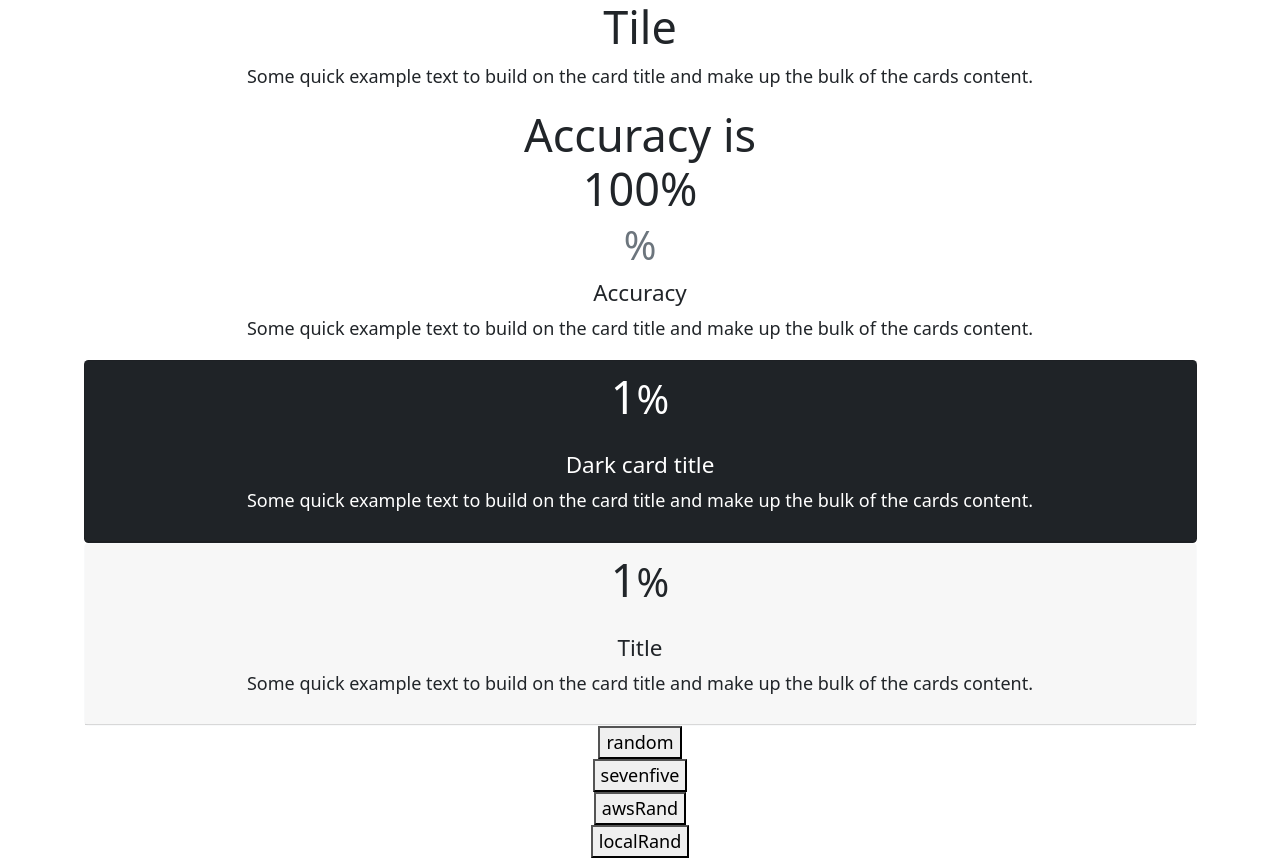
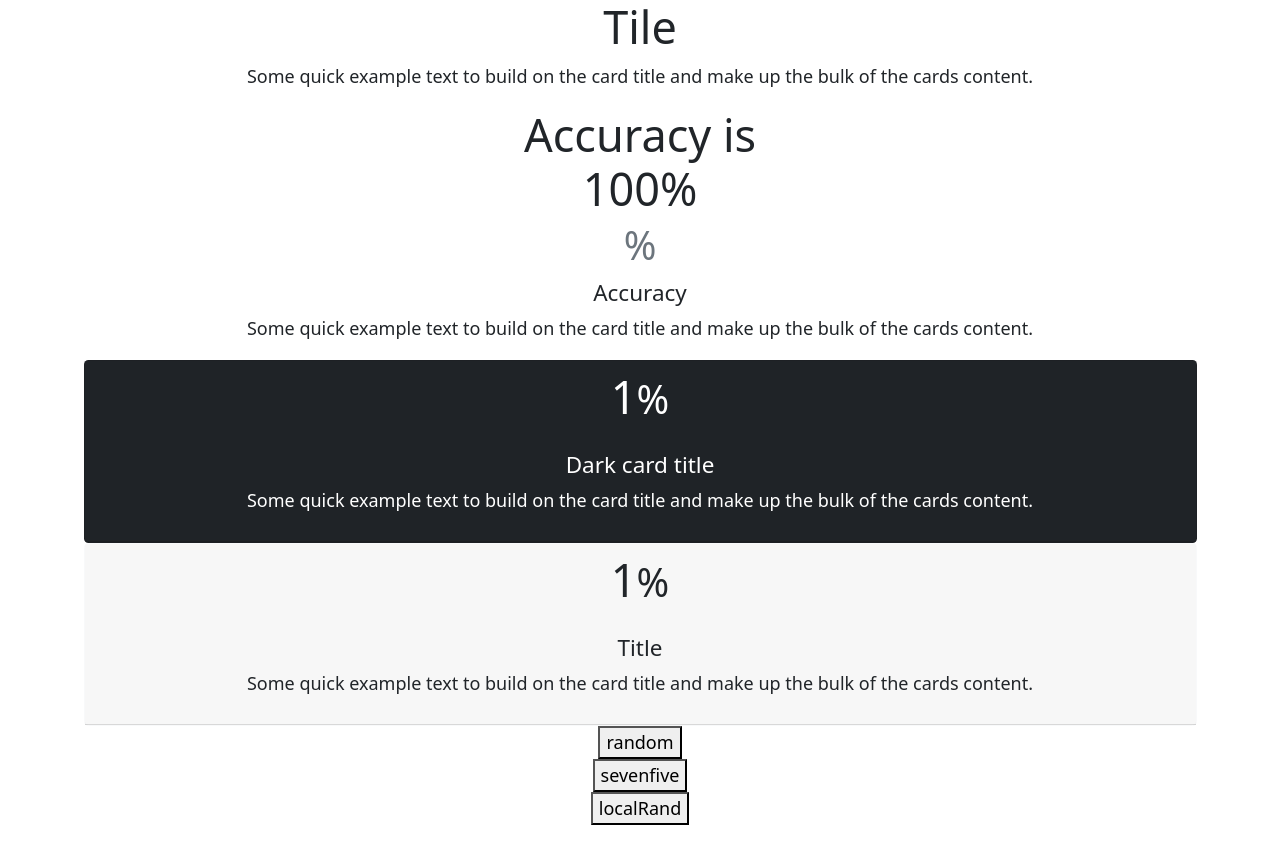
Before and after one commit to jmena/stock_ui, a Next.js app: page /posts/basic in a window 1280 px wide. After the commit the page ends 825 px from the top, so only its background shows below. Built offline with nearby package versions, Linux system fonts and the light colour scheme.

Commit message:
testingProps - host

```diff
--- a/pages/posts/basic.tsx
+++ b/pages/posts/basic.tsx
@@ -29,19 +29,13 @@ export default function Basic(staticProps) {
             .then((receivedAccuracy) => setAccuracy(receivedAccuracy))
     }
 
-    function clicked3() {
-        fetch(staticProps.backendAWS + '/hello')
+
+    function clicked4() {
+        fetch(staticProps.backendHost + '/hello')
             .then((received) => received.json())
             .then((data) => data["accuracy"] as number)
             .then((receivedAccuracy) => setAccuracy(receivedAccuracy))
     }
-
-    // function clicked4() {
-    //     fetch(staticProps.backendHost + '/hello')
-    //         .then((received) => received.json())
-    //         .then((data) => data["accuracy"] as number)
-    //         .then((receivedAccuracy) => setAccuracy(receivedAccuracy))
-    // }
 
     return (
         <>
@@ -112,13 +106,7 @@ export default function Basic(staticProps) {
 
                     <div className="row text-center">
                         <div className="col">
-                            <button onClick={clicked3}>awsRand</button>
-                        </div>
-                    </div>
-
-                    <div className="row text-center">
-                        <div className="col">
-                            <button>localRand</button>
+                            <button onClick={clicked4}>localRand</button>
                         </div>
                     </div>
 
@@ -131,7 +119,7 @@ export default function Basic(staticProps) {
 export async function getStaticProps() {
     return {
         props: {
-            backendAWS: process.env.BACKEND_AWS,
+            backendHost: process.env.BACKEND_HOST,
         }
     }
 }
```
